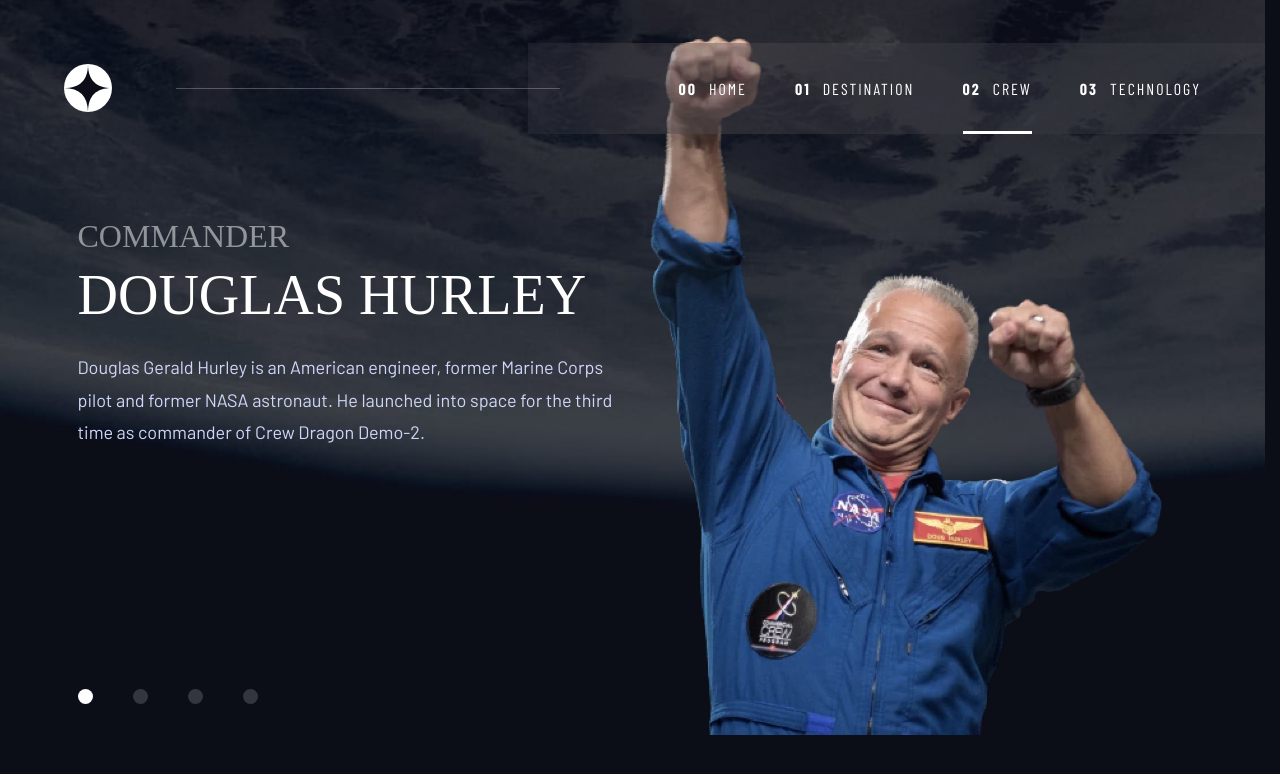
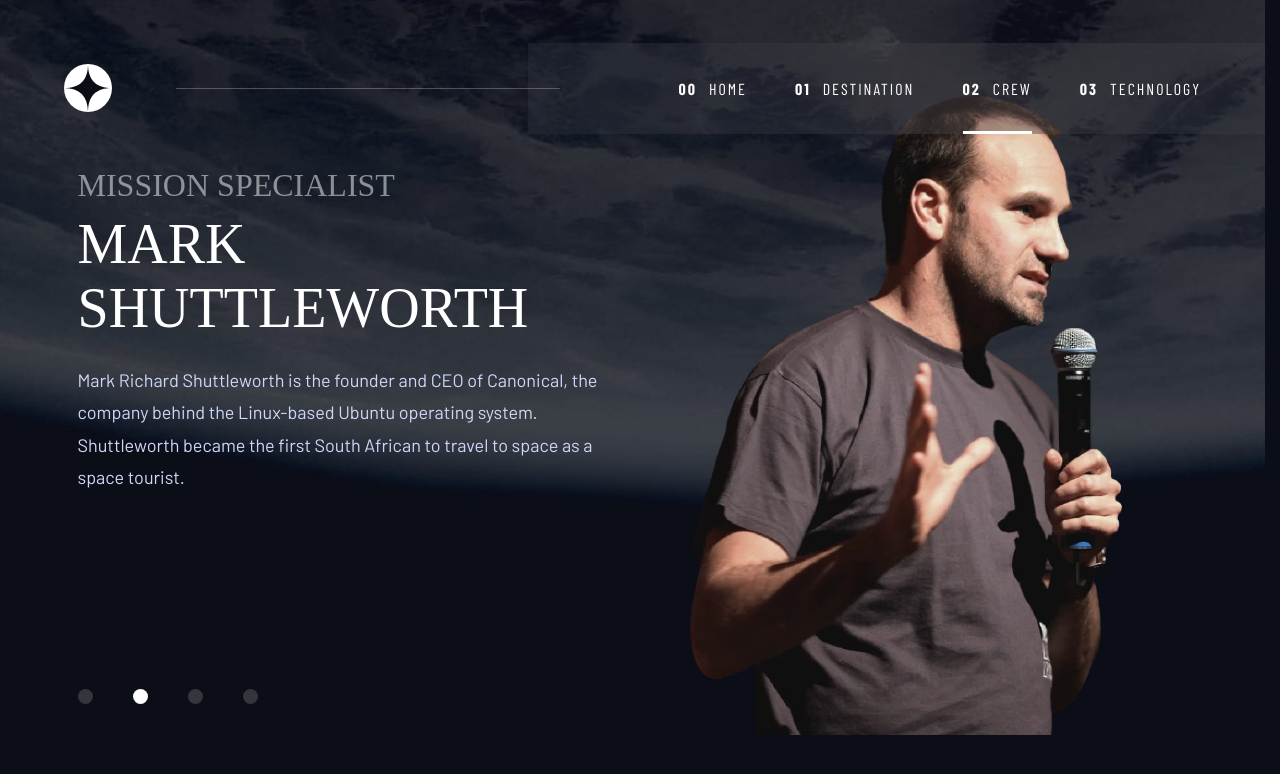
Before and after one commit to VirginiaPat/space-tourism-website, a website built with Parcel: page src/crew.html in a window 1280 px wide. Both pictures are taken after a click on the tab 140 px from the left and 912 px from the top of the page. Shown: the part 216-990 px from the top of the page. Built offline with nearby package versions, Linux system fonts and the light colour scheme; a web font is replaced by a local one.

Commit message:
feat: make crew page interactive with data-driven tabs

```diff
--- a/src/crew.html
+++ b/src/crew.html
@@ -6,6 +6,7 @@
   </head>
 
   <body
+    data-page="crew"
     class="relative isolate min-h-dvh flex flex-col bg-dark-blue text-white"
   >
     <picture
@@ -55,19 +56,21 @@
             <div id="tabpanels" class="xl:grid xl:flex-1 xl:content-center">
               <!-- Douglas Hurley Panel -->
               <div
-                id="douglas-hurley-content"
+                id="crew-panel"
                 role="tabpanel"
                 tabindex="0"
                 aria-labelledby="douglas-hurley-tab"
-                class="flex flex-col items-center gap-6 xl:items-start"
+                class="flex flex-col items-center gap-6 xl:min-h-83.25 xl:items-start focus-visible:outline-2 focus-visible:outline-white focus-visible:outline-offset-8"
               >
                 <h2
                   class="uppercase flex flex-col items-center justify-center gap-2 xl:items-start"
                 >
-                  <span class="panel-subtitle">Commander</span
-                  ><span class="panel-title">Douglas Hurley</span>
+                  <span id="crew-role" class="panel-subtitle">Commander</span
+                  ><span id="crew-name" class="panel-title"
+                    >Douglas Hurley</span
+                  >
                 </h2>
-                <p class="panel-text">
+                <p id="crew-bio" class="panel-text">
                   Douglas Gerald Hurley is an American engineer, former Marine
                   Corps pilot and former NASA astronaut. He launched into space
                   for the third time as commander of Crew Dragon Demo-2.
@@ -88,7 +91,7 @@
                 aria-label="Douglas Hurley"
                 aria-selected="true"
                 tabindex="0"
-                aria-controls="douglas-hurley-content"
+                aria-controls="crew-panel"
                 class="tab-dot"
               ></button>
 
@@ -99,7 +102,7 @@
                 aria-label="Mark Shuttleworth"
                 aria-selected="false"
                 tabindex="-1"
-                aria-controls="mark-shuttleworth-content"
+                aria-controls="crew-panel"
                 class="tab-dot"
               ></button>
 
@@ -110,7 +113,7 @@
                 aria-label="Victor Glover"
                 aria-selected="false"
                 tabindex="-1"
-                aria-controls="victor-glover-content"
+                aria-controls="crew-panel"
                 class="tab-dot"
               ></button>
 
@@ -121,20 +124,24 @@
                 aria-label="Anousheh Ansari"
                 aria-selected="false"
                 tabindex="-1"
-                aria-controls="anousheh-ansari-content"
+                aria-controls="crew-panel"
                 class="tab-dot"
               ></button>
             </div>
           </div>
           <!-- Image container -->
-          <div class="px-7 py-1.25 md:px-30.25 md:py-0 xl:px-0 max-xl:mt-auto">
+          <div
+            class="px-7 py-1.25 md:px-30.25 md:py-0 xl:px-0 max-xl:mt-auto max-xl:w-full"
+          >
             <img
+              id="crew-image"
               src="./assets/crew/image-douglas-hurley.webp"
               alt="Portrait of Douglas Hurley"
               width="514"
               height="700"
               fetchpriority="high"
               decoding="async"
+              class="w-full max-w-128.5 mx-auto aspect-514/700 object-contain object-bottom xl:mx-0 xl:w-128.5 xl:object-scale-down"
             />
           </div>
         </div>
--- /dev/null
+++ b/src/js/crew-tabs.js
@@ -0,0 +1,75 @@
+/**
+ * Crew tabs: when a tab is selected, fills the single tabpanel (role, name,
+ * bio) and the portrait with the matching entry of `data.json`.
+ * @module crew-tabs
+ */
+
+import data from "../data.json";
+
+import { getElement, query, queryAll } from "./dom.js";
+import { assertImagesFor, crewImages } from "./images.js";
+import { initTabs } from "./tabs.js";
+
+const { crew } = data;
+
+/**
+ * Elements the crew tabs depend on. Filled in by `initCrewTabs`.
+ * @typedef {Object} CrewElements
+ * @property {HTMLElement} panel - The tabpanel.
+ * @property {HTMLImageElement} image - Crew member portrait (outside the panel).
+ * @property {HTMLElement} role - Role, e.g. "Commander".
+ * @property {HTMLElement} name - Crew member name.
+ * @property {HTMLElement} bio
+ */
+
+/** @type {CrewElements} */
+let elements;
+
+/**
+ * Shows one crew member. The panel is labelled by the selected tab, so screen
+ * readers announce the right name after every change.
+ * @param {number} index - Position in `data.crew`.
+ * @param {HTMLButtonElement} tab - The selected tab.
+ * @returns {void}
+ */
+const renderCrewMember = (index, tab) => {
+  const member = crew[index];
+
+  elements.panel.setAttribute("aria-labelledby", tab.id);
+  elements.image.src = crewImages[member.name];
+  elements.image.alt = `Portrait of ${member.name}`;
+  elements.role.textContent = member.role;
+  elements.name.textContent = member.name;
+  elements.bio.textContent = member.bio;
+};
+
+/**
+ * Finds the elements and makes the tabs work.
+ * @returns {void}
+ * @throws {Error} If an element is missing, a crew member has no image, or the number of tabs does not match the number of crew members in `data.json`.
+ */
+export const initCrewTabs = () => {
+  assertImagesFor(
+    crewImages,
+    crew.map(({ name }) => name),
+  );
+
+  elements = {
+    panel: getElement("crew-panel", HTMLElement),
+    image: getElement("crew-image", HTMLImageElement),
+    role: getElement("crew-role", HTMLElement),
+    name: getElement("crew-name", HTMLElement),
+    bio: getElement("crew-bio", HTMLElement),
+  };
+
+  const tablist = query('[role="tablist"]', document, HTMLElement);
+  const tabCount = queryAll('[role="tab"]', tablist, HTMLButtonElement).length;
+
+  if (tabCount !== crew.length) {
+    throw new Error(
+      `[crew tabs] ${tabCount} tabs in the HTML but ${crew.length} crew members in data.json`,
+    );
+  }
+
+  initTabs(tablist, renderCrewMember);
+};
--- a/src/js/main.js
+++ b/src/js/main.js
@@ -8,6 +8,7 @@
 import { initCurrentPage } from "./current-page.js";
 import { initMenu } from "./ham-menu.js";
 import { initHeaderScroll } from "./header-scroll.js";
+import { initCrewTabs } from "./crew-tabs.js";
 import { initDestinationTabs } from "./destination-tabs.js";
 
 /**
@@ -27,6 +28,7 @@ const startFeature = (name, init) => {
 /** Features that only exist on one page, keyed by `data-page` on the body. */
 const pageFeatures = {
   destination: [["destination tabs", initDestinationTabs]],
+  crew: [["crew tabs", initCrewTabs]],
 };
 
 /**
--- a/src/js/tabs.js
+++ b/src/js/tabs.js
@@ -70,6 +70,9 @@ export const initTabs = (tablist, onSelect) => {
    * @returns {void}
    */
   const handleKeydown = (event) => {
+    if (event.altKey || event.ctrlKey || event.metaKey || event.shiftKey)
+      return;
+
     const index = tabs.findIndex((tab) => tab === event.target);
     if (index === -1) return;
 
```
